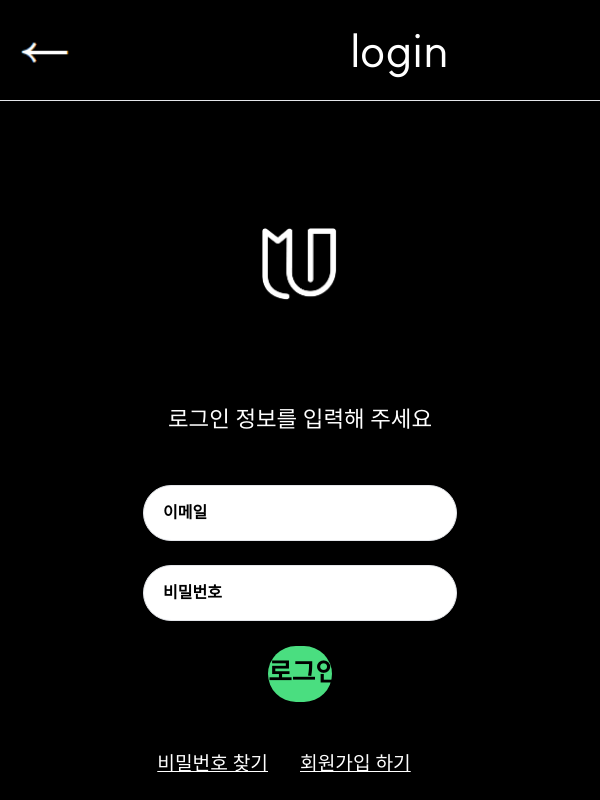
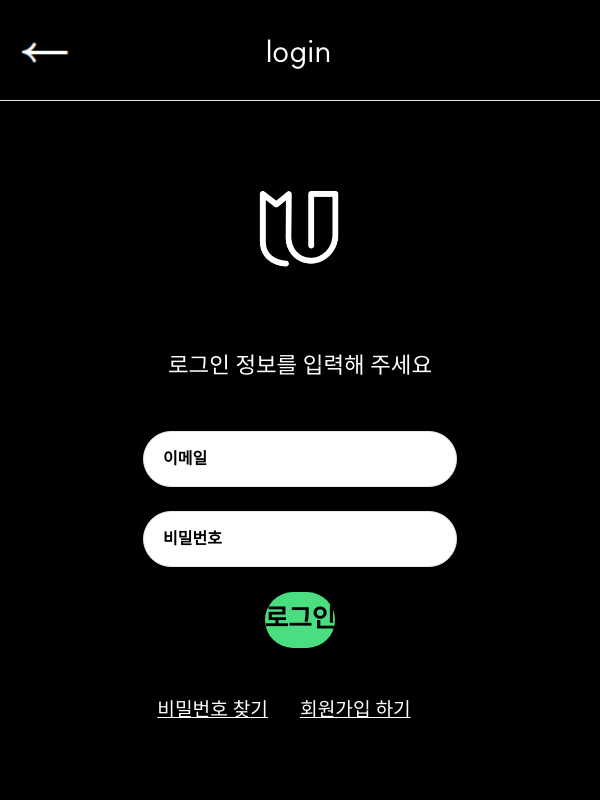
Before and after one commit to UMC-Umark/umark-FE, a React (Create React App) app: page /Login in a window 600 px wide. Built offline with nearby package versions, Linux system fonts and the light colour scheme; a web font is replaced by a local one.

Commit message:
[FEAT]로그인헤더 css

```diff
--- a/public/index.html
+++ b/public/index.html
@@ -2,7 +2,7 @@
 <html lang="en">
   <head>
     <meta charset="utf-8" />
-    <link rel="icon" href="https://media.discordapp.net/attachments/1184509210747219973/1186217097441857556/umark_logo_transparent-03.png?ex=65dc45c2&is=65c9d0c2&hm=47bc97829bdbac92100af2efa865a3e435e6508b2c7e8668505f841fe7a76f46&=&format=webp&quality=lossless&width=614&height=614" type="image/png" />
+    <link rel="icon" href="https://media.discordapp.net/attachments/1184509210747219973/1186217096900784220/umark_logo_transparent-01.png?ex=65dc45c2&is=65c9d0c2&hm=741ea82b279325dfd42ca9aa0e110bafcdb5a4b30f92fc6a200f50cc2c98401d&=&format=webp&quality=lossless&width=593&height=593" type="image/png" />
     <!-- 더 큰 아이콘으로 변경 필요 -->
     <meta name="viewport" content="width=device-width, initial-scale=1" />
     <meta name="theme-color" content="#000000" />
--- a/src/components/Header.css
+++ b/src/components/Header.css
@@ -10,7 +10,7 @@
 
   @media screen and (max-width: 640px) {
     .header-logo {
-      height: 50px; /* 작은 크기 화면에서의 로고 크기 */
+      height: 70px; /* 작은 크기 화면에서의 로고 크기 */
     }
 
     .header-text {
--- a/src/components/Header.jsx
+++ b/src/components/Header.jsx
@@ -44,7 +44,7 @@ const Header = () => {
   return (
     <header className="bg-black text-white flex justify-between items-center h-24 border-b border-gray-200 fixed top-0 left-0 right-0 z-20">
       <Link to="/" className="flex items-center" onClick={scrollToTop}>
-        <img src={adimg} alt="로고" className="header-logo h-22 pl-4" />
+        <img src={adimg} alt="로고" className="header-logo h-30 pl-4" />
       </Link>
       <nav className="hidden md:flex flex-grow justify-center">
         <Link
--- a/src/css/Agree.css
+++ b/src/css/Agree.css
@@ -23,7 +23,11 @@
 
 /* 모바일 화면에서의 스타일 */
 @media (max-width: 767px) {
-
+  .custom-signuptitle {
+    font-size: 2rem; /* 제목 폰트 크기 조정 */
+    margin-left: 0px;
+    /* text-align: center; */
+}
 
     .custom-agreeform {
       width: 90%;
--- a/src/css/Login.css
+++ b/src/css/Login.css
@@ -33,10 +33,10 @@
 }
 
 @media (min-width:400px) and (max-width:767px) {
-    .custom-logintitle{
-        font-size:3rem;
-        text-align:right;
-        display:block;
+    .custom-logintitle {
+        font-size: 2rem; /* 제목 폰트 크기 조정 */
+        margin-right: 0px;
+        /* text-align: center; */
     }
     .custom-logininput {
         text-align:left;
@@ -50,7 +50,7 @@
         height:3.5rem;
         width:4rem;
         white-space: nowrap;
-        width:90%;
+        width:100%;
         padding: 5px 0; /* 내부 패딩을 추가하여 버튼의 세로 중앙으로 텍스트를 위치시킴 */
     }
     .custom-form1 {
@@ -80,12 +80,10 @@
 /* 모바일 화면에서의 스타일 */
 @media (min-width:768px) and (max-width:991px) {
 
-    .custom-logintitle{
-        font-size:3rem;
-        text-align:center;
-        display:block;
-        margin-right:5rem;
-
+    .custom-signuptitle {
+        font-size: 2rem; /* 제목 폰트 크기 조정 */
+        margin: 0 auto; /* 중앙 정렬 */
+        text-align: center;
     }
 
     .custom-arrow {
--- a/src/css/Signup.css
+++ b/src/css/Signup.css
@@ -1,5 +1,5 @@
 .custom-signuptitle {
-    font-size:2.3rem;
+    font-size:2.5rem;
     margin-left:-5rem;
 }
 
@@ -54,8 +54,7 @@
 @media (max-width: 767px) {
     .custom-signuptitle {
         font-size: 2rem; /* 제목 폰트 크기 조정 */
-        margin: 0 auto; /* 중앙 정렬 */
-        text-align: center;
+        margin-right: 0px;
     }
 
     .custom-info2 {
@@ -91,7 +90,7 @@
     }
 
     .custom-input2 {
-        width: 80%; /* 인증번호 입력 필드 너비 조정 */
+        width: 100%; /* 인증번호 입력 필드 너비 조정 */
     }
     .custom-error-message {
         margin-left: 1rem; /* 모바일 화면에 맞게 왼쪽 마진 조정 */
--- a/src/pages/Agreement.jsx
+++ b/src/pages/Agreement.jsx
@@ -80,12 +80,12 @@ export default function Agreement() {
   return (
     <div className="fixed top-0 left-0 w-full h-full bg-black text-white">
       <div className="w-full flex justify-between items-center font-SUITE">
-        <Link className="custom-arrow" to="/Login">
+        <Link className="custom-arrow" to="/login">
           <img src={arrow} alt="arrow" />
         </Link>
-        <h1 className="custom-signuptitle text-center inline-block w-1/2">
-          sign up
-        </h1>
+        <div className="custom-logintitle">
+          Sign up
+        </div>
         <div className="mb-12" />
       </div>
       <hr />
--- a/src/pages/Findpassword.jsx
+++ b/src/pages/Findpassword.jsx
@@ -104,7 +104,7 @@ export default function Findpassword() {
       <div className="custom-findform1 border border-1 border-white rounded-3xl w-2/3 m-auto">
         <div className="flex items-center justify-center pt-8 pb-2">
           <div className="mb-40" />
-          <img src={logo} width="40px" height="40px" alt="umark" />
+          <img src={logo} width="100px" height="100px" alt="umark" />
         </div>
         <p className="custom-findinfo text-center">이메일을 인증해 주세요</p>
         <div className="mb-5" />
--- a/src/pages/Login.jsx
+++ b/src/pages/Login.jsx
@@ -79,7 +79,7 @@ export default function Login() {
         <Link className="custom-arrow" to="/">
           <img src={arrow} alt="arrow" />
         </Link>
-        <div className="custom-logintitle text-center inline-block w-1/2 text-sm">
+        <div className="custom-logintitle">
           login
         </div>
         <br />
@@ -88,12 +88,12 @@ export default function Login() {
       <hr />
       <div className="mb-10" />
       <main className="flex-1 flex flex-col items-center justify-center border-white">
-      <div className="flex items-center justify-center mt-5">
+      <div className="flex items-center justify-center mt-2">
           <div className="mb-20 " />
-          <img src={logo} width="150px" height="150px" alt="umark" />
+          <img src={logo} width="160px" height="160px" alt="umark" />
         </div>
         <br />
-        <p className="custom-info1 pt-10"> 로그인 정보를 입력해 주세요</p>
+        <p className="custom-info1 pt-4"> 로그인 정보를 입력해 주세요</p>
         <div className="custom-form1 text-center inline-block rounded-lg border-white">
           <div className="mb-12" />
           <div className="relative">
@@ -128,7 +128,7 @@ export default function Login() {
           <button
             type="button"
             onClick={handleLogin}
-            className="custom-loginbutton1 bg-green-400 text-black px-60 py-3 rounded-full font-bold"
+            className="custom-loginbutton1 bg-green-400 text-black px-80 py-3 rounded-full font-bold"
           >
             로그인
           </button>
--- a/src/pages/Signup.jsx
+++ b/src/pages/Signup.jsx
@@ -137,12 +137,12 @@ export default function Signup() {
   return (
     <div className="fixed top-0 left-0 w-full h-full bg-black text-white">
       <div className="w-full flex justify-between items-center font-SUITE">
-        <Link className="custom-arrow" to="/Agreement">
+        <Link className="custom-arrow" to="/login">
           <img src={arrow} alt="arrow" />
         </Link>
-        <h1 className="custom-signuptitle text-center inline-block w-1/2">
-          sign up
-        </h1>
+        <div className="custom-logintitle">
+          Sign up
+        </div>
         <div className="mb-12" />
       </div>
       <hr />
```
